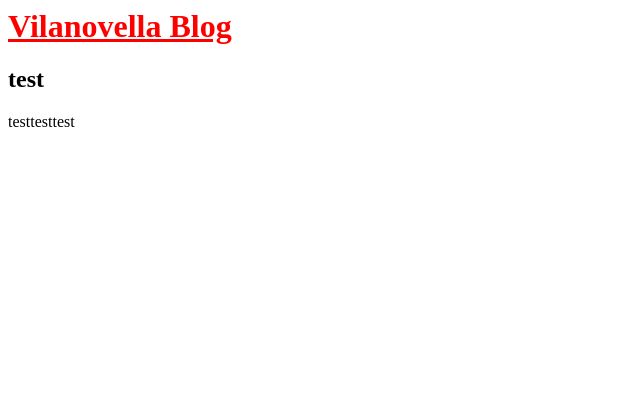
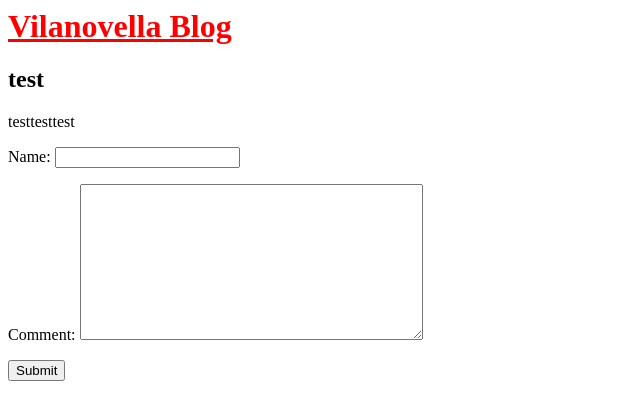
Before and after one commit to tinkerbits/vilanovella-server, a Django app: page /post/2/ in a window 1280 px wide. Shown: the top 420 px of the page, without its empty margins (0-640 px from the left). Run offline with Django 4.2, Linux system fonts and the light colour scheme; data comes from the database, SQL or seed files in the repository; both versions use the stored data as it was after the commit.

Commit message:
added comment section to post_detail

```diff
--- a/blog/admin.py
+++ b/blog/admin.py
@@ -1,4 +1,5 @@
 from django.contrib import admin
-from .models import Post
+from .models import Post, Comment
 
 admin.site.register(Post)
+admin.site.register(Comment)
--- /dev/null
+++ b/blog/forms.py
@@ -0,0 +1,7 @@
+from django import forms
+from .models import Comment
+
+class CommentForm(forms.ModelForm):
+    class Meta:
+        model = Comment
+        fields = ('name', 'comment',)
--- a/blog/models.py
+++ b/blog/models.py
@@ -1,9 +1,24 @@
 from django.db import models
+from django.urls import reverse
+from datetime import datetime
 
 class Post(models.Model):
+    created = models.DateTimeField(auto_now_add=True)
+    last_modified = models.DateTimeField(auto_now = True)
     title = models.CharField(max_length=200)
     author = models.ForeignKey('auth.User', on_delete=models.CASCADE)
     body = models.TextField()
 
     def __str__(self):
         return self.title
+
+class Comment(models.Model):
+    created = models.DateTimeField(auto_now_add=True)
+    last_modified = models.DateTimeField(auto_now = True)
+    name = models.CharField(max_length=50)
+    comment = models.TextField()
+    related_post = models.ForeignKey(Post, on_delete=models.CASCADE, related_name='comments')
+
+    def __str__(self):
+        commentstring = self.comment[0:100]+"..."
+        return f'{self.name}: "{commentstring}" [{(self.last_modified).strftime("%H:%M:%S, %d %b %Y")}]'
--- a/blog/views.py
+++ b/blog/views.py
@@ -1,10 +1,39 @@
 from django.views.generic import ListView, DetailView
+from django.views.generic.edit import FormMixin
+from django.urls import reverse
 from .models import Post
+from .forms import CommentForm
 
 class BlogListView(ListView):
     model = Post
     template_name = 'home.html'
 
-class BlogDetailView(DetailView):
+class BlogDetailView(FormMixin, DetailView):
     model = Post
     template_name = 'post_detail.html'
+    form_class = CommentForm
+
+    def get_context_data(self, **kwargs):
+        kwargs = self.kwargs
+        context = super().get_context_data(**kwargs)
+        thispost = Post.objects.get(id=kwargs.get('pk'))
+        thispostscomments = thispost.comments.all()
+        context['comments'] = thispostscomments
+        return context
+
+    def post(self, request, *args, **kwargs):
+        self.object = self.get_object()
+        form = self.get_form()
+        if form.is_valid():
+            return self.form_valid(form)
+        else:
+            return self.form_invalid(form)
+
+    def form_valid(self, form):
+        postid = self.kwargs['pk']
+        form.instance.related_post = Post.objects.get(id=postid)
+        form.save()
+        return super(BlogDetailView, self).form_valid(form)
+
+    def get_success_url(self):
+        return reverse('post_detail', kwargs={'pk': self.object.id})
--- a/templates/post_detail.html
+++ b/templates/post_detail.html
@@ -9,4 +9,17 @@
 
 </div>
 
+<div>
+    <form action="" method="post">
+        {% csrf_token %}
+        {{ form.as_p }}
+        <button type="submit">Submit</button>
+    </form>
+</div>
+<div>
+    {% for comment in comments %}
+        {{comment.name}}: "{{ comment.comment }}"<br><br>
+    {% endfor %}
+</div>
+
 {% endblock content %}
```
Also changed, not shown: blog/migrations/0002_post_created_post_last_modified_comment.py (added), db.sqlite3.
